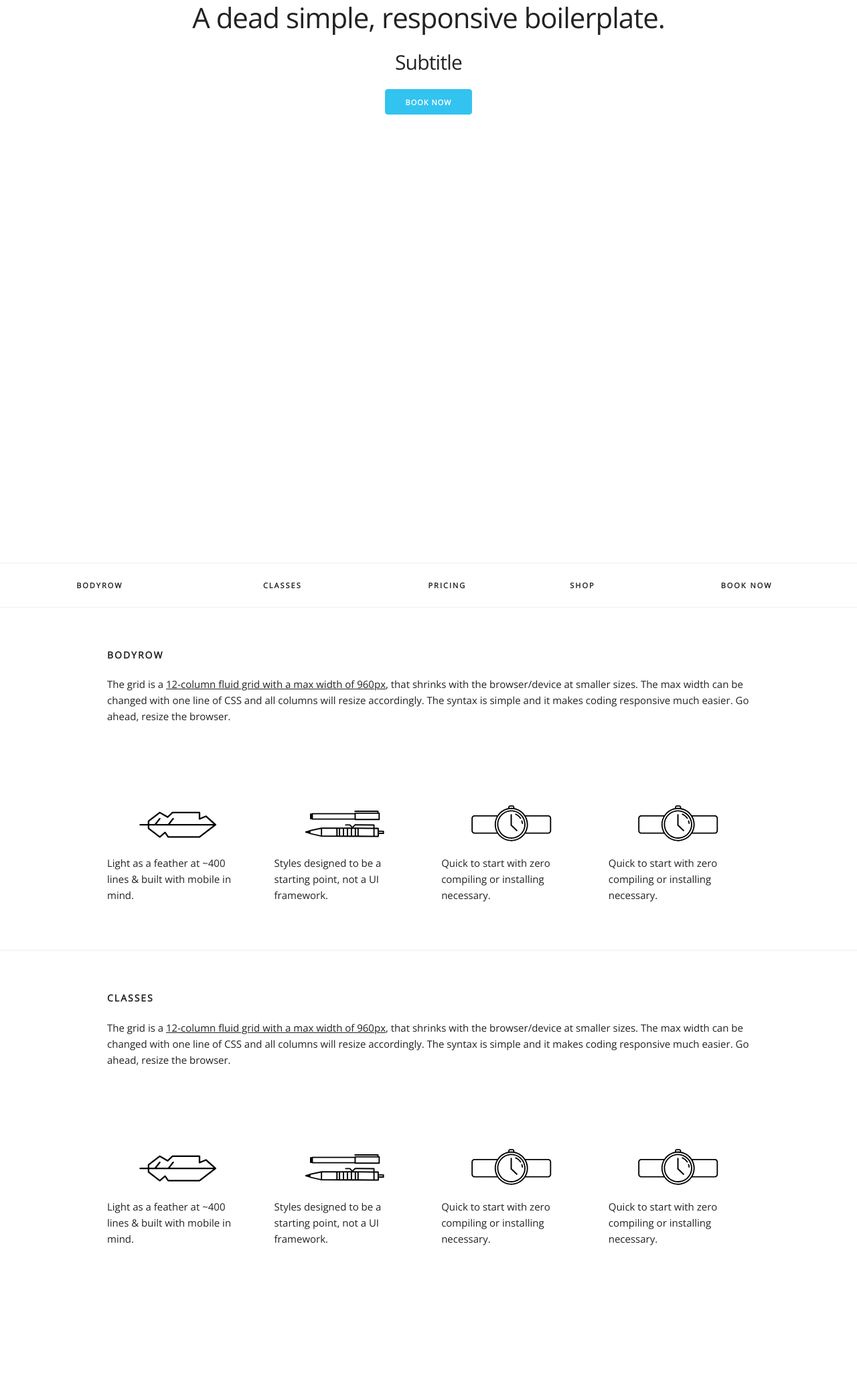
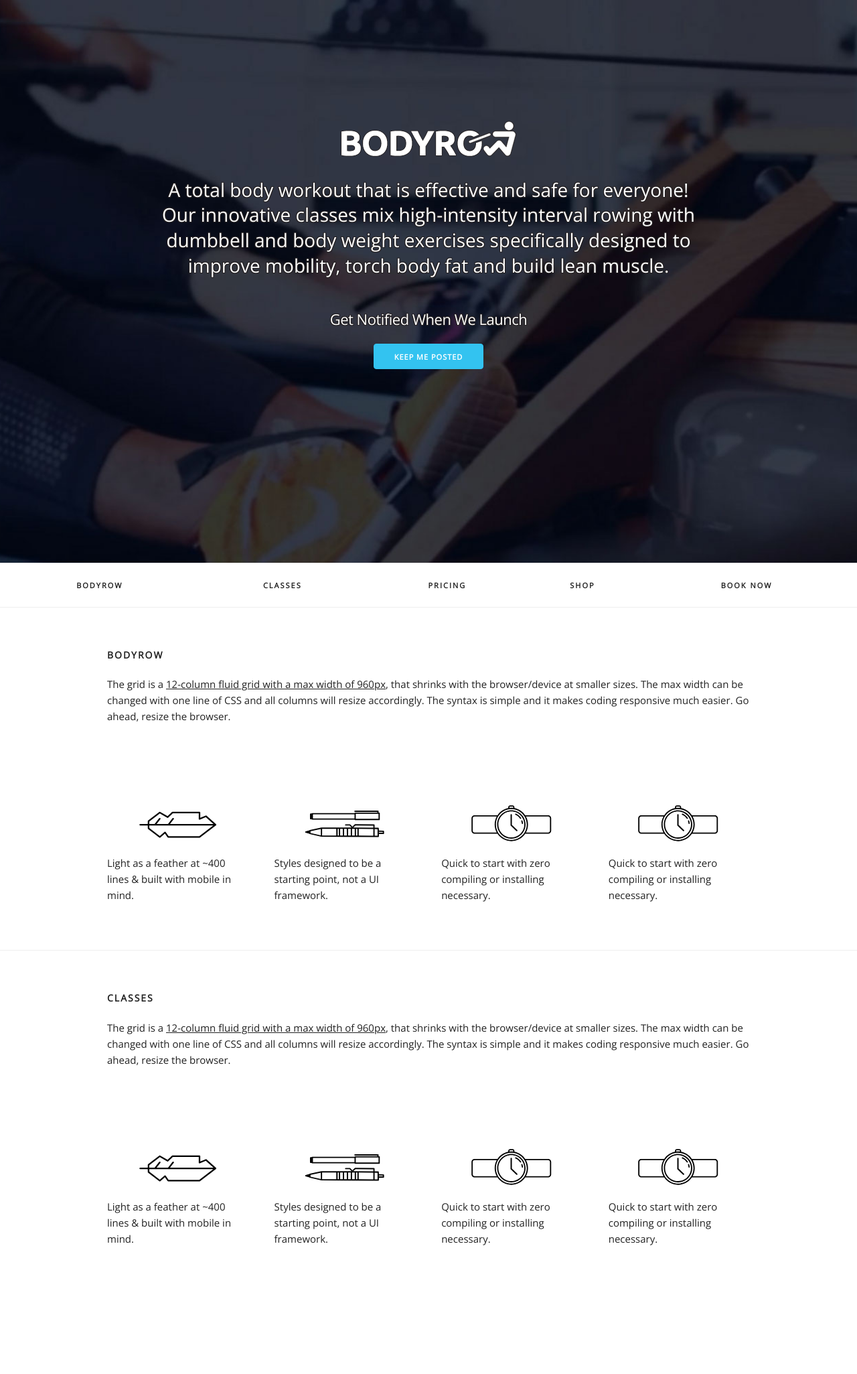
Before and after one commit to ambit/bodyrow, a Jekyll site: the page built from index.html, in a window 1280 px wide. Shown: the whole page at 67% size. Built offline with Jekyll 4.4.1, drawn with Linux system fonts in a browser that asks for light colours; nearby versions of some CDN libraries.

Commit message:
Updated Home Logo and 4 other files

```diff
--- a/css/style.css
+++ b/css/style.css
@@ -3,11 +3,32 @@ html, body {
 .container {
   width: 100%;
   height: 100%; }
-.header {
+
+.home .header {
   height: 100%;
   margin-bottom: -60px;
   text-align: center;
-  box-sizing: border-box; }
+  box-sizing: border-box;
+  background: url(../img/home-background.jpg) no-repeat center center fixed;
+  -webkit-background-size: cover;
+  -moz-background-size: cover;
+  -o-background-size: cover;
+  background-size: cover; }
+.home .header .content {
+  text-align: center;
+  font-family: 'Open Sans', sans-serif;
+  color: #fff;
+  margin: 0 auto 0 auto;
+  padding-top: 180px;
+  width: 100%;
+  max-width: 800px; }
+.home .header .content h4 {
+  font-size: 2.8rem;
+  letter-spacing: 0;
+  text-shadow: -1px -1px 0 #231f20, 1px -1px 0 #231f20, -1px 1px 0 #231f20, 1px 1px 0 #231f20; }
+.home .header .content h5 {
+  font-size: 2.2rem;
+  text-shadow: -1px -1px 0 #231f20, 1px -1px 0 #231f20, -1px 1px 0 #231f20, 1px 1px 0 #231f20; }
 
 .docs-header {
   text-transform: uppercase;
--- a/index.html
+++ b/index.html
@@ -5,17 +5,25 @@ layout: home
 
 <!-- Primary Page Layout
 –––––––––––––––––––––––––––––––––––––––––––––––––– -->
-<div class="container u-max-full-width">
+<div class="home container u-max-full-width">
 
   <section class="header">
-    <h2 class="title">A dead simple, responsive boilerplate.</h2>
-  <h4>Subtitle</h4>
-    <a class="button button-primary" href="http://getskeleton.com/">BOOK NOW</a>
-
+    <div class="content">
+      <h2 class="title"><img src="img/home-logo.png"/></h2>
+      <h4>
+        A total body workout that is effective and safe for everyone!<br/>
+        Our innovative classes mix high-intensity interval rowing with<br/>
+        dumbbell and body weight exercises specifically designed to<br/>
+        improve mobility, torch body fat and build lean muscle.
+      </h4>
+      <br/>
+      <h5>Get Notified When We Launch</h5>
+      <a class="button button-primary" href="#">Keep Me Posted</a>
+    </div>
   </section>
 
-<div class="navbar-spacer"></div>
-<nav class="navbar">
+  <div class="navbar-spacer"></div>
+  <nav class="navbar">
     <ul class="navbar-list">
       <li class="navbar-item"><a class="navbar-link" href="#bodyrow">BODYROW</a></li>
       <li class="navbar-item"><a class="navbar-link" href="#classes">CLASSES</a></li>
@@ -26,7 +34,7 @@ layout: home
   </nav>
 
 
-<div class="docs-section" id="bodyrow">
+  <div class="docs-section" id="bodyrow">
     <div class="container">
       <h6 class="docs-header">BODYROW</h6>
       <p>The grid is a <u>12-column fluid grid with a max width of 960px</u>, that shrinks with the browser/device at smaller sizes. The max width can be changed with one line of CSS and all columns will resize accordingly. The syntax is simple and it makes coding responsive much easier. Go ahead, resize the browser. </p>
@@ -73,7 +81,6 @@ layout: home
         </div>
       </div>
     </div>
-
   </div>
 
 
```
Also changed, not shown: img/favicon.png, img/home-background.jpg (added), img/home-logo.png (added).
